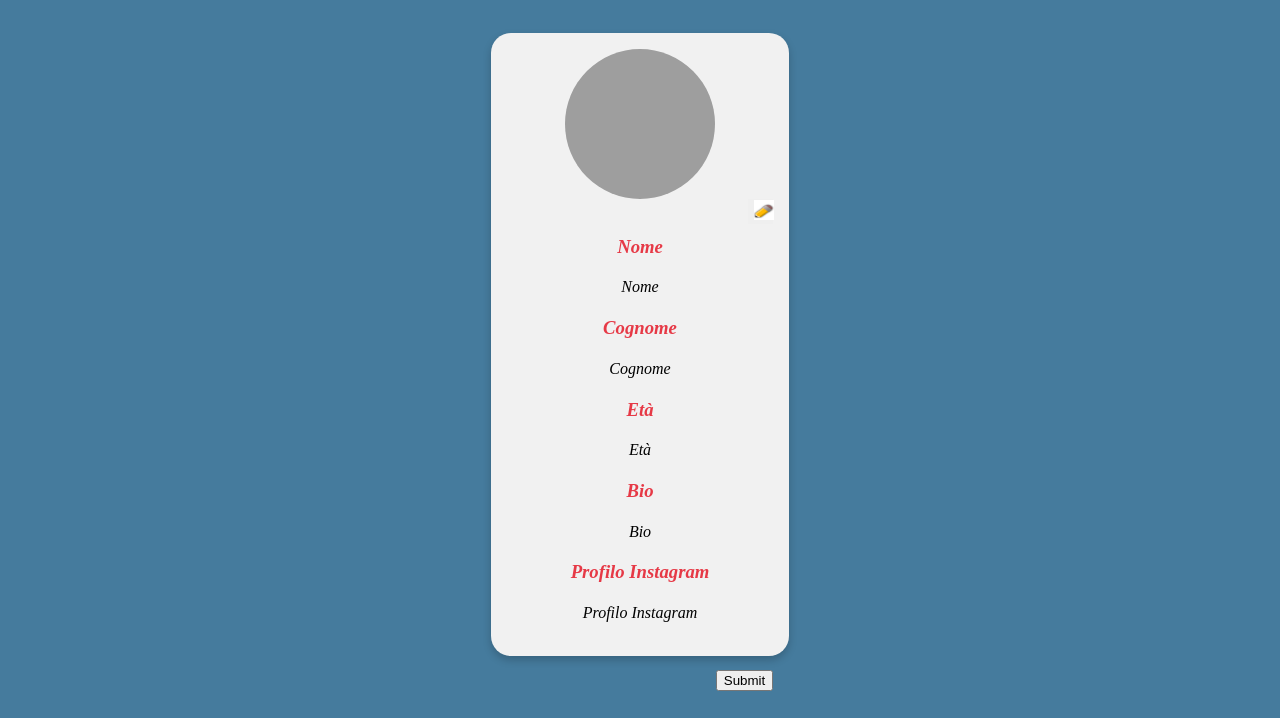
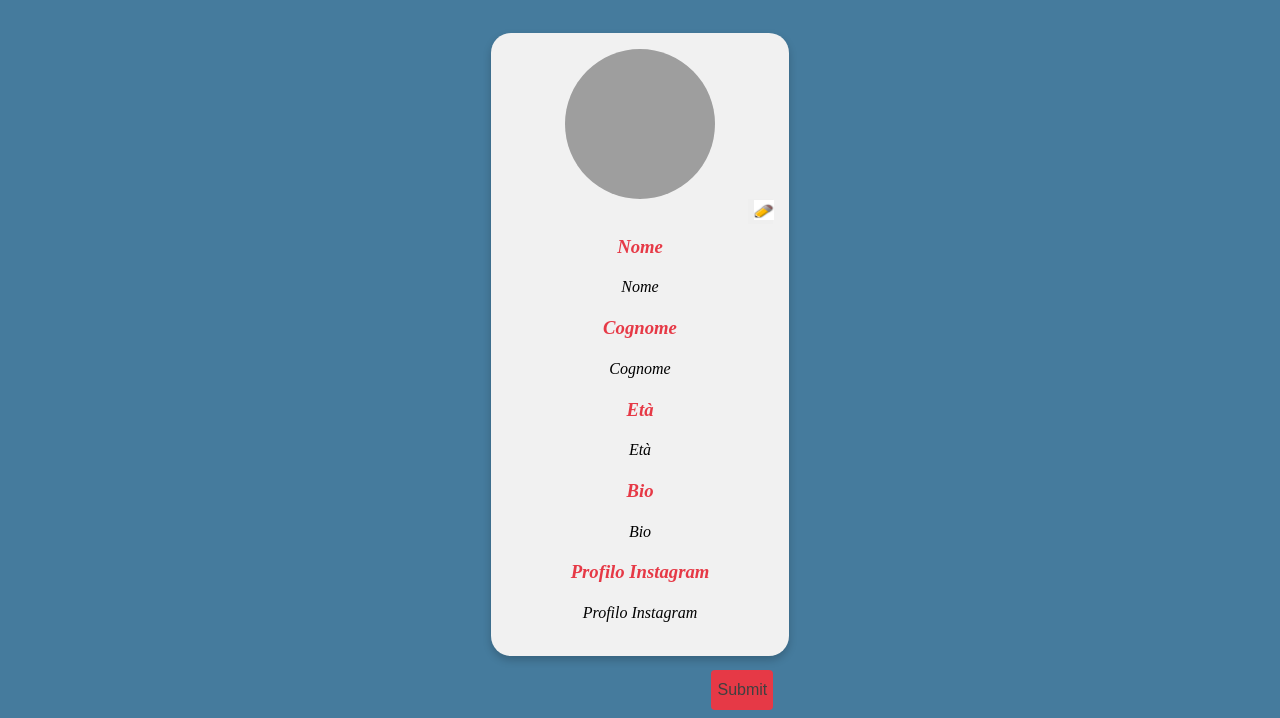
Before and after one commit to alessbdonato/HowUDoing, a plain HTML site: page front-end/MyProfile/profile.html in a window 1280 px wide. Both pictures are taken after a click on the button 760 px from the left and 302 px from the top of the page. Shown: the part 91-809 px from the top of the page. Drawn offline with nearby package versions, Linux system fonts and the light colour scheme; grey boxes are pictures that could not be loaded.

Commit message:
changed submit button for profile

```diff
--- a/front-end/MyProfile/profile.css
+++ b/front-end/MyProfile/profile.css
@@ -120,10 +120,10 @@ h3 {
   box-sizing: border-box;
 }
 
-.card input[type='text']{
+.card input[type='submit']{
   border: none;
-  border-bottom: 1px solid #fff;
-  background: transparent;
+  border-radius: 4px;
+  background: #e63946;
   outline: none;
   height: 40px;
   color: #404040;
@@ -131,7 +131,7 @@ h3 {
 }
 
 
-input[type='text']:hover{
+input[type='submit']:hover{
   cursor: pointer;
   background: #ffc107;
   color: #000;
```
